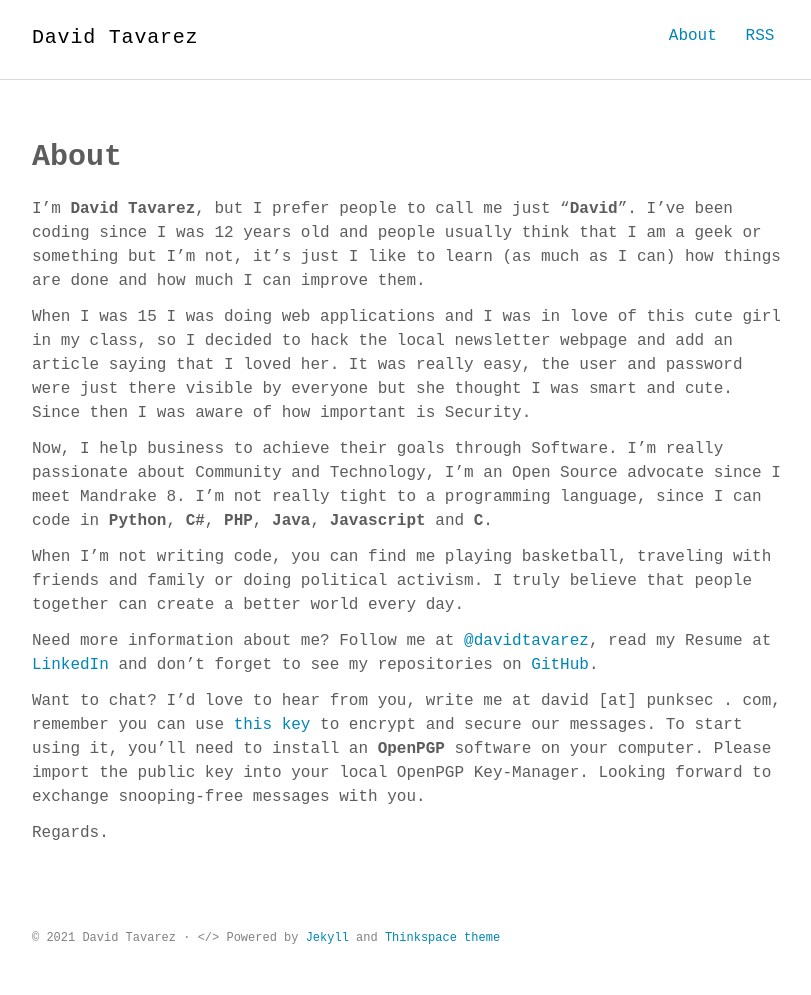
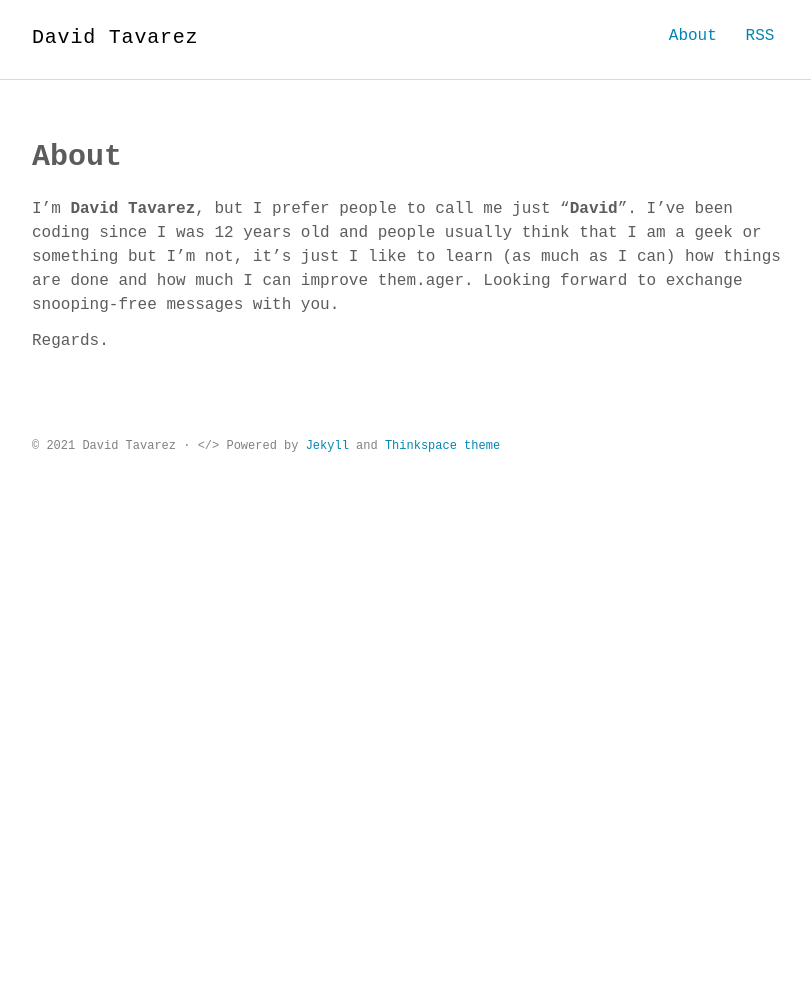
Before and after one commit to davidtavarez/davidtavarez.github.io, a Jekyll site: the page built from about.md, in a window 1280 px wide. Shown: the whole page, without its empty margins (232-1043 px from the left). Built offline with Jekyll 4.4.1, drawn with Linux system fonts in a browser that asks for light colours; some web fonts are replaced; after the commit the page ends 900 px from its top, so only the background shows below that.

Commit message:
Update about.md

```diff
--- a/about.md
+++ b/about.md
@@ -5,16 +5,6 @@ sidebar_link: true
 permalink: /about/
 ---
 
-I'm **David Tavarez**, but I prefer people to call me just "**David**". I've been coding since I was 12 years old and people usually think that I am a geek or something but I'm not, it's just I like to learn (as much as I can) how things are done and how much I can improve them.
-
-When I was 15 I was doing web applications and I was in love of this cute girl in my class, so I decided to hack the local newsletter webpage and add an article saying that I loved her. It was really easy, the user and password were just there visible by everyone but she thought I was smart and cute. Since then I was aware of how important is Security.
-
-Now, I help business to achieve their goals through Software. I'm really passionate about Community and Technology, I'm an Open Source advocate since I meet Mandrake 8. I'm not really tight to a programming language, since I can code in **Python**, **C#**, **PHP**, **Java**, **Javascript** and **C**.
-
-When I'm not writing code, you can find me playing basketball, traveling with friends and family or doing political activism. I truly believe that people together can create a better world every day.
-
-Need more information about me? Follow me at [@davidtavarez](https://twitter.com/davidtavarez), read my Resume at [LinkedIn](https://www.linkedin.com/in/davidtavarez) and   don't forget to see my repositories on [GitHub](https://github.com/davidtavarez).
-
-Want to chat? I'd love to hear from you, write me at david [at] punksec . com, remember you can use [this key](https://github.com/davidtavarez/davidtavarez.github.io/blob/master/DavidTavarezEDCCD61EPublic.asc) to encrypt and secure our messages. To start using it, you'll need to install an **OpenPGP** software on your computer. Please import the public key into your local OpenPGP Key-Manager. Looking forward to exchange snooping-free messages with you.
+I'm **David Tavarez**, but I prefer people to call me just "**David**". I've been coding since I was 12 years old and people usually think that I am a geek or something but I'm not, it's just I like to learn (as much as I can) how things are done and how much I can improve them.ager. Looking forward to exchange snooping-free messages with you.
 
 Regards.
```
